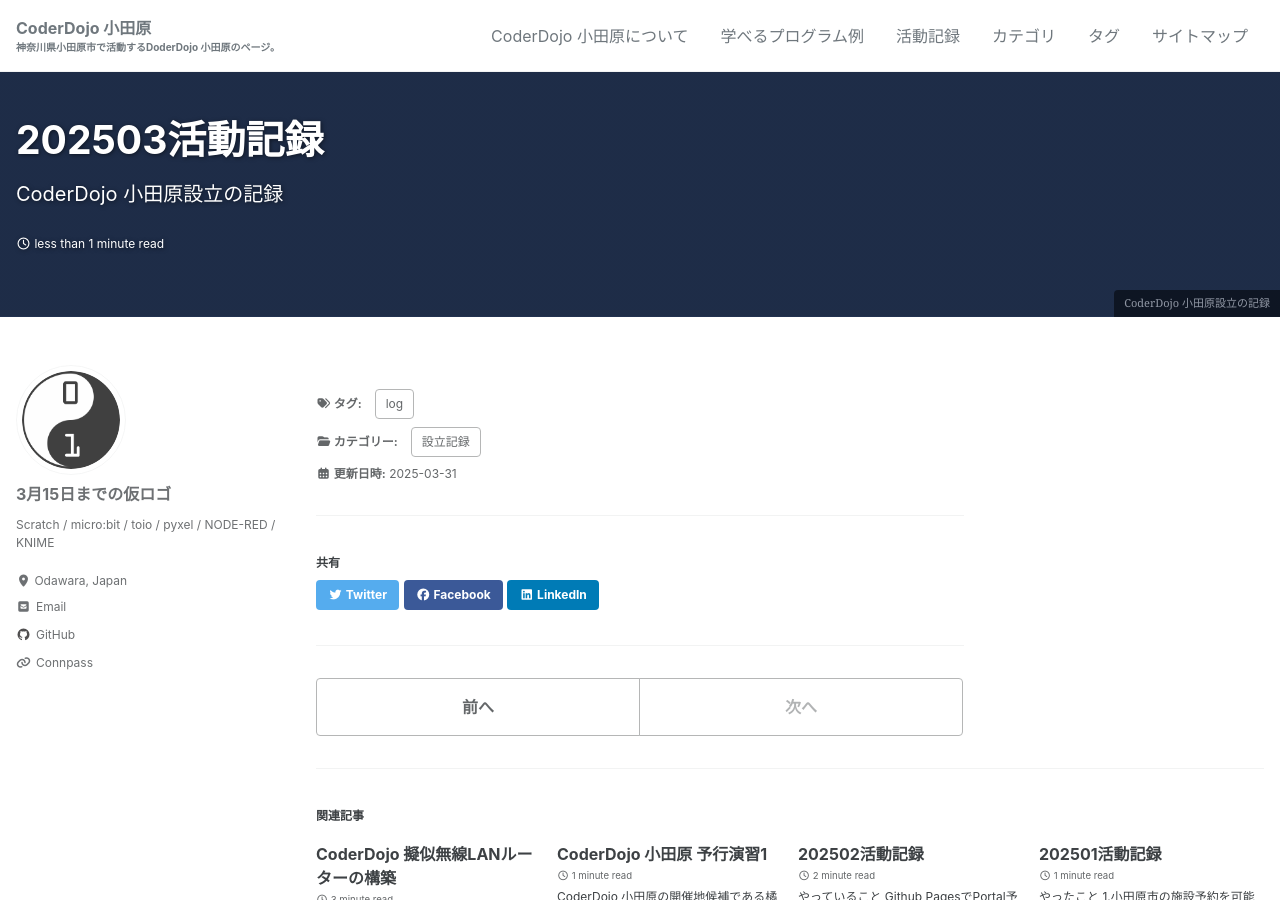
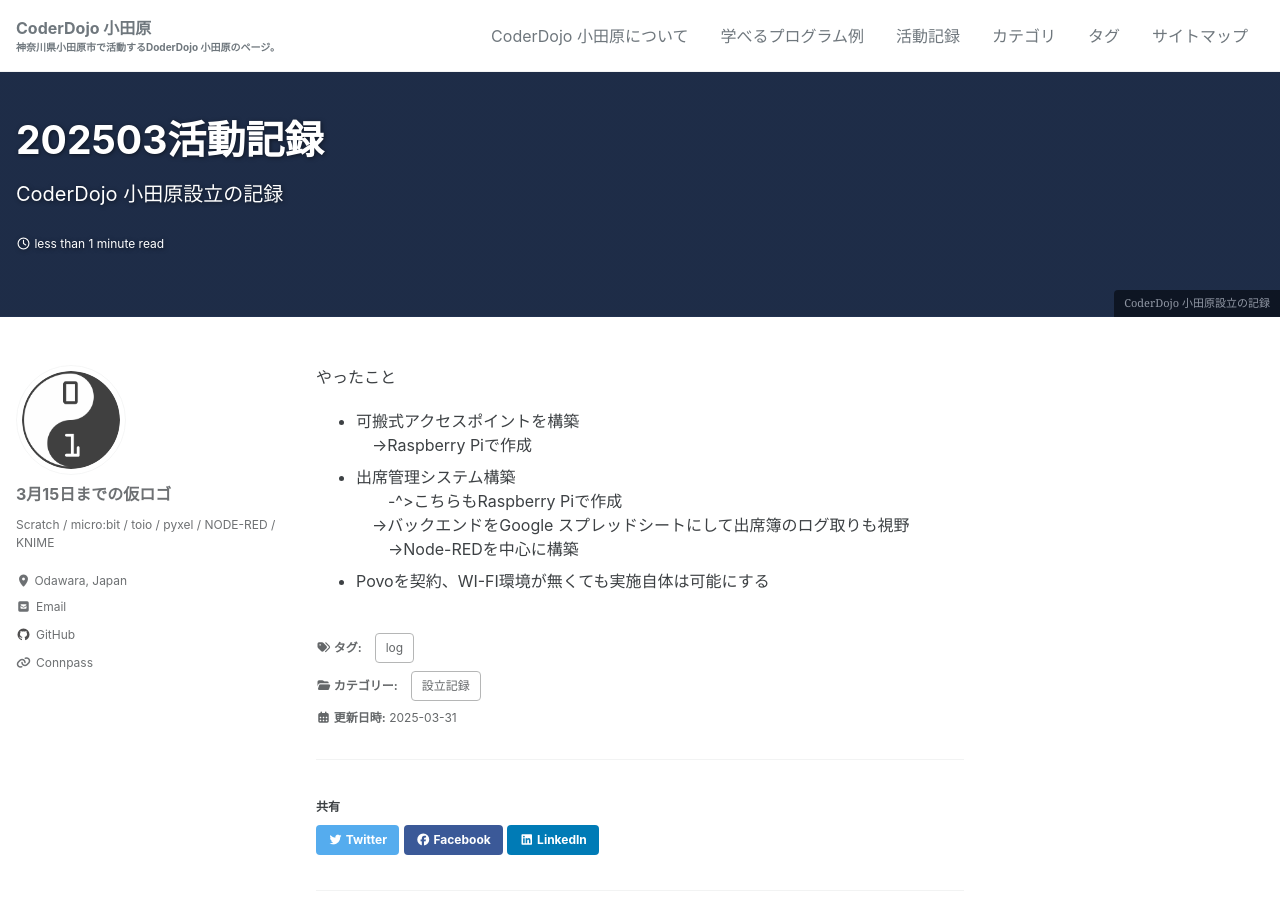
Before and after one commit to CoderDojo-Odawara/coderdojo-odawara.github.io, a Jekyll site: the page built from _posts/2025-3-31-202503log.md, in a window 1280 px wide and 900 px high. Built offline with Jekyll 4.4.1, drawn with Linux system fonts in a browser that asks for light colours; cached includes are drawn as plain includes; a script that is not in the unit is left out.

Commit message:
Update 2025-3-31-202503log.md

```diff
--- a/_posts/2025-3-31-202503log.md
+++ b/_posts/2025-3-31-202503log.md
@@ -16,3 +16,12 @@
 draft: true
 last_modified_at: 2025-03-31
 ---
+
+やったこと
+- 可搬式アクセスポイントを構築
+  　->Raspberry Piで作成
+- 出席管理システム構築
+　　-^>こちらもRaspberry Piで作成
+  　->バックエンドをGoogle スプレッドシートにして出席簿のログ取りも視野
+　　->Node-REDを中心に構築
+- Povoを契約、WI-FI環境が無くても実施自体は可能にする
```
